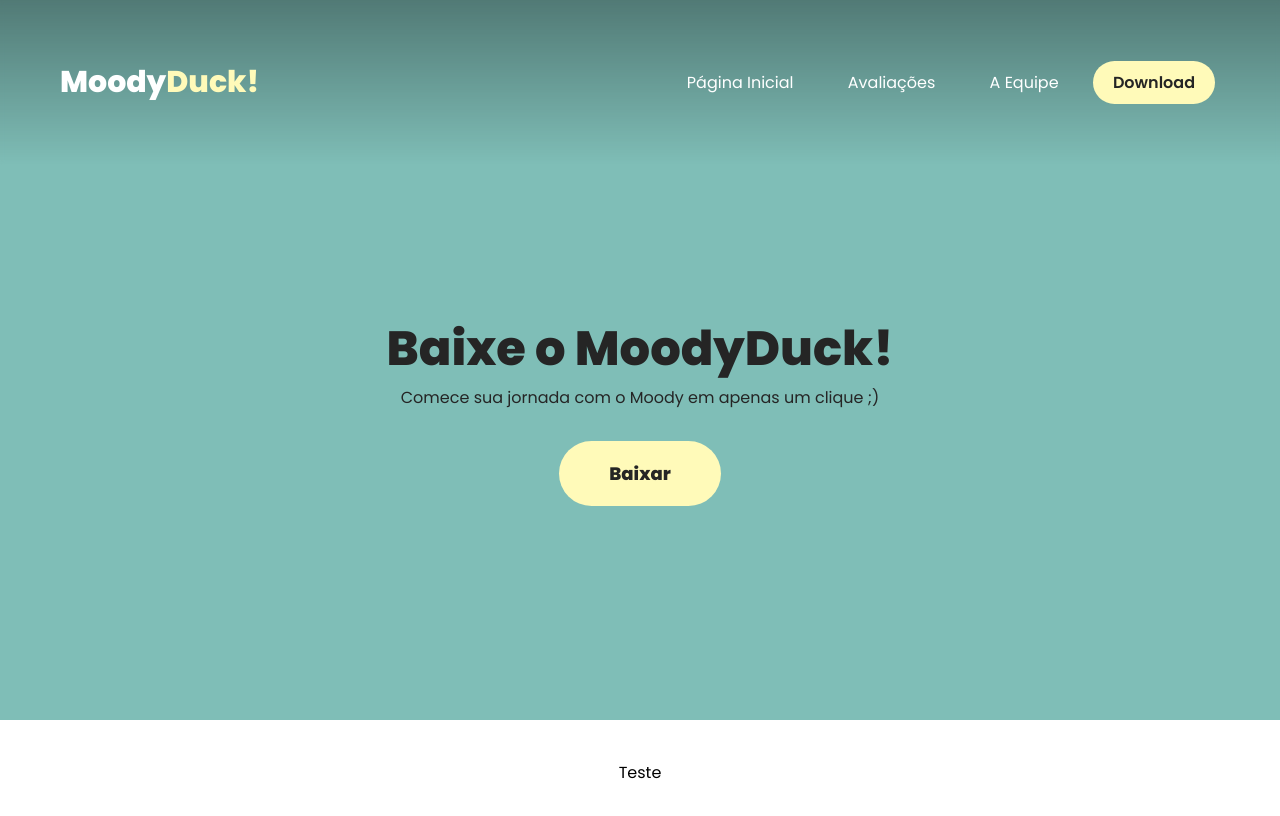
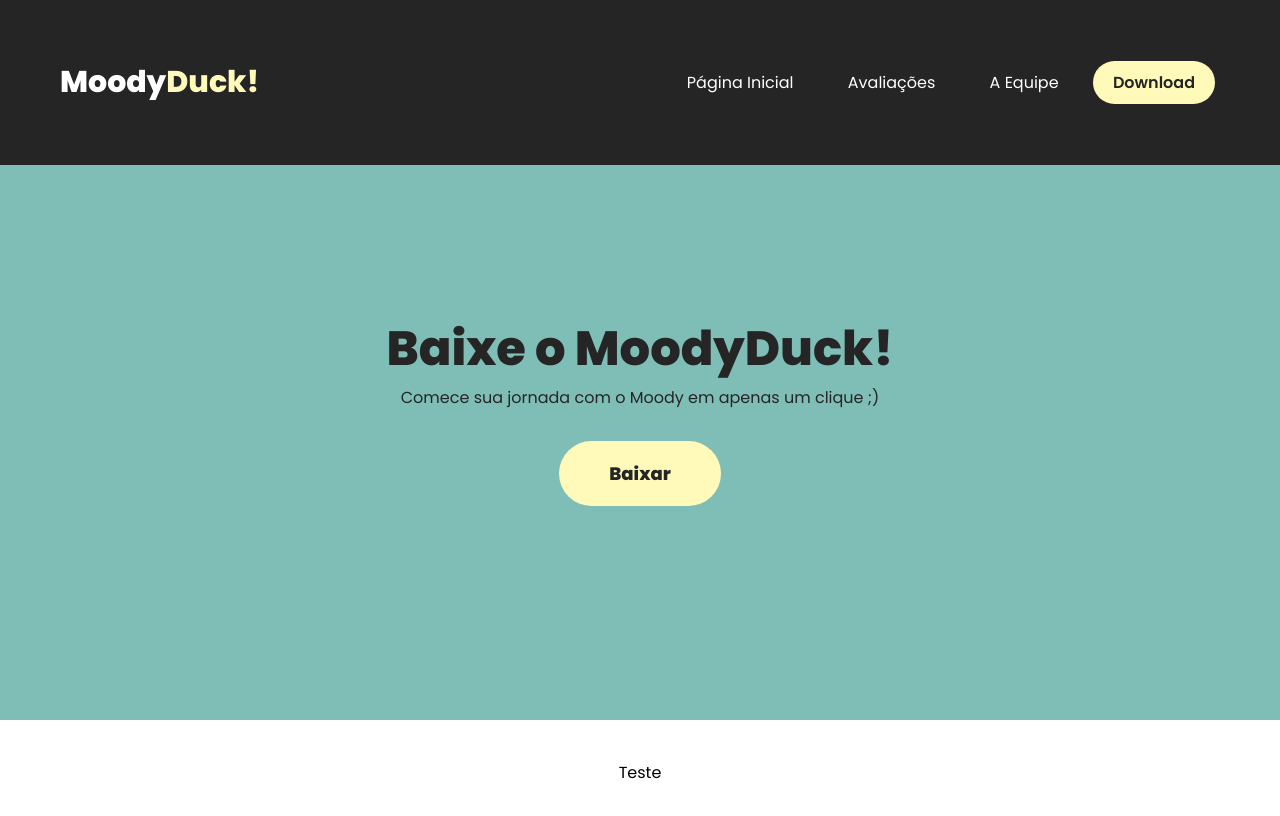
Before and after one commit to eurenaneu/moody-duck, a plain HTML site: page downloads.html in a window 1280 px wide. Drawn offline with Linux system fonts and the light colour scheme.

Commit message:
Possível novo design da navbar

```diff
--- a/css/downloads.css
+++ b/css/downloads.css
@@ -15,9 +15,10 @@ body {
 }
 
 header {
-    background-image: linear-gradient(var(--shadecolor), transparent);
+    background-color: var(--betterblack);
+    /* background-image: linear-gradient(var(--shadecolor), transparent);
     -webkit-backdrop-filter: blur(2px);
-    backdrop-filter: blur(2px);
+    backdrop-filter: blur(2px); */
     position: fixed;
     width: 100%;
 }
```
